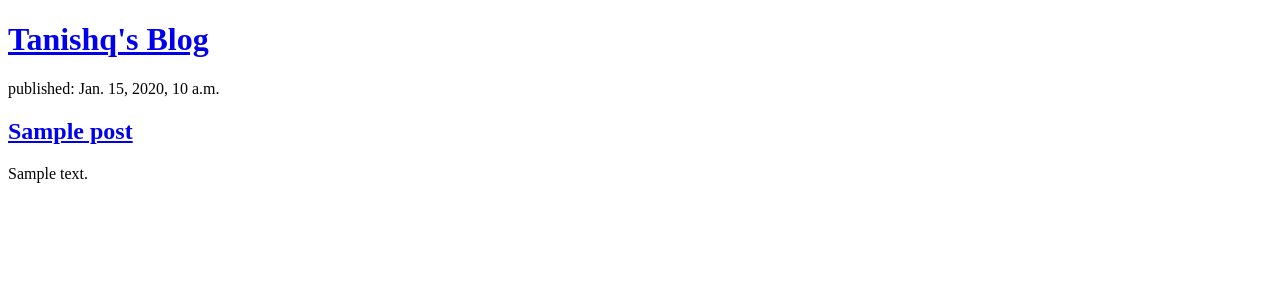
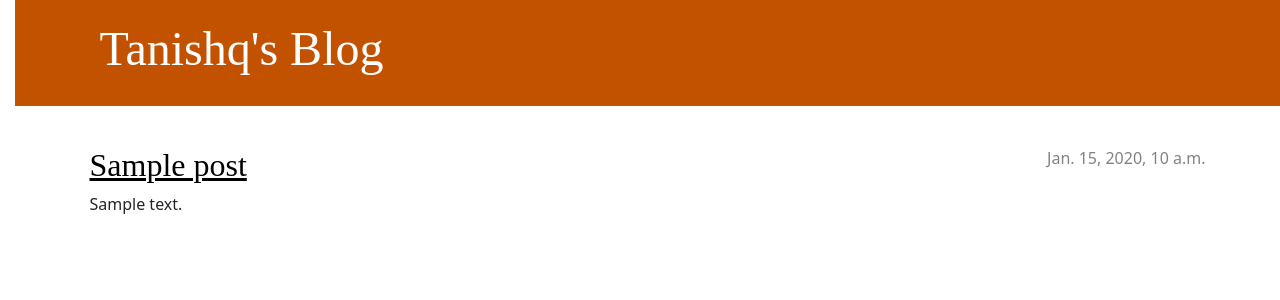
Before and after one commit to tanishqvars1997/my-first-blog, a Django app: page / in a window 1280 px wide. Shown: the top 300 px of the page. Run offline with Django 3.2, Linux system fonts and the light colour scheme; tables that the repository leaves empty hold one stand-in row (values such as "Sample post").

Commit message:
Added some CSS part to beautify the page.

```diff
--- a/blog/static/css/blog.css
+++ b/blog/static/css/blog.css
@@ -1,3 +1,79 @@
 h1 a, h2 a {
     color : #C25100;
+    font-family: 'Lobster';
 }
+
+body {
+    padding-left: 15px;
+}
+
+.page-header {
+    background-color: #C25100;
+    margin-top: 0;
+    margin-bottom: 40px;
+    padding: 20px 20px 20px 40px;
+}
+
+.page-header h1,
+.page-header h1 a,
+.page-header h1 a:visited,
+.page-header h1 a:active {
+    color: #ffffff;
+    font-size: 36pt;
+    text-decoration: none;
+}
+
+h1,
+h2,
+h3,
+h4 {
+    font-family: 'Lobster', cursive;
+}
+
+.date {
+    color: #828282;
+}
+
+.save {
+    float: right;
+}
+
+.post-form textarea,
+.post-form input {
+    width: 100%;
+}
+
+.top-menu,
+.top-menu:hover,
+.top-menu:visited {
+    color: #ffffff;
+    float: right;
+    font-size: 26pt;
+    margin-right: 20px;
+}
+
+.post {
+    margin-bottom: 70px;
+}
+
+.post h2 a,
+.post h2 a:visited {
+    color: #000000;
+}
+
+.post > .date,
+.post > .actions {
+    float: right;
+}
+
+.btn-secondary,
+.btn-secondary:visited {
+    color: #C25100;
+    background: none;
+    border-color: #C25100;
+}
+
+.btn-secondary:hover {
+    color: #FFFFFF;
+    background-color: #C25100;
+}
--- a/blog/templates/blog/base.html
+++ b/blog/templates/blog/base.html
@@ -4,12 +4,22 @@
 <html>
     <head>
         <title>Tanishq's blog</title>
+        <link rel="stylesheet" href="https://cdn.jsdelivr.net/npm/bootstrap@5.1.3/dist/css/bootstrap.min.css" integrity="sha384-1BmE4kWBq78iYhFldvKuhfTAU6auU8tT94WrHftjDbrCEXSU1oBoqyl2QvZ6jIW3" crossorigin="anonymous">
+        <link rel="stylesheet" href="{% static 'css/blog.css' %}">
     </head>
     <body>
-        <header>
-            <h1><a href="/">Tanishq's Blog</a></h1>
+        <header class="page-header">
+            <div class="container">
+                <h1><a href="/">Tanishq's Blog</a></h1>
+            </div>
         </header>
-        {% block content %}
-        {% endblock %}
+        <main class="container">
+            <div class="row">
+                <div class="col">
+                {% block content %}
+                {% endblock %}
+                </div>
+            </div>
+        </main>
     </body>
 </html>
--- a/blog/templates/blog/post_list.html
+++ b/blog/templates/blog/post_list.html
@@ -2,8 +2,10 @@
 
 {% block content %}
     {% for post in posts %}
-        <article>
-            <time>published: {{ post.published_date }}</time>
+        <article class="post">
+            <time class="date">
+                {{ post.published_date }}
+            </time>
             <h2><a href="{% url 'post_detail' pk=post.pk %}">{{ post.title }}</a></h2>
             <p>{{ post.text|linebreaksbr }}</p>
         </article>
```
Also changed, not shown: 1 other file.
